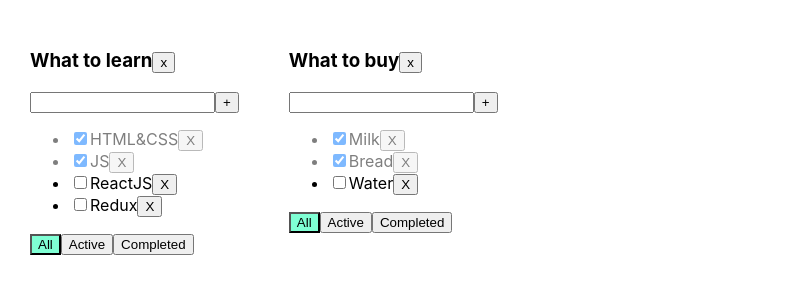
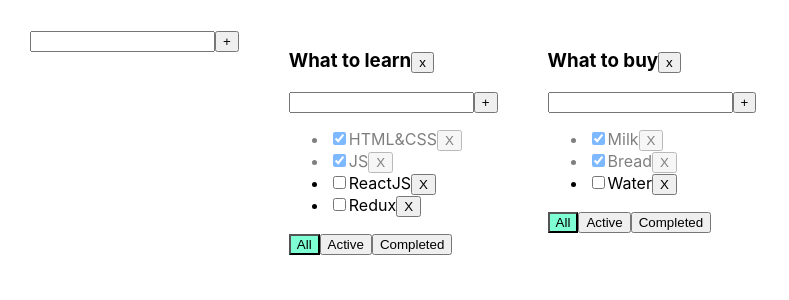
Before and after one commit to XAlexandrX/Todolist, a React (Create React App) app: page / in a window 1280 px wide. Shown: the top 300 px of the page, without its empty margins (0-789 px from the left). Built offline with nearby package versions, Linux system fonts and the light colour scheme.

Commit message:
add AddItemForm,addTodolist,modified App,Todolist.

```diff
--- /dev/null
+++ b/src/AddItemForm.tsx
@@ -0,0 +1,45 @@
+import {Button} from "./Button";
+import React, {ChangeEvent, KeyboardEvent, useState} from "react";
+
+type AddItemFormPropsType = {
+    addItem: (title: string) => void
+}
+
+export const AddItemForm = ({addItem}: AddItemFormPropsType) => {
+    const [itemTitle, setItemTitle] = useState("");
+    const [error, setError] = useState<string | null>(null);
+
+    const changeItemTitleHandler = (e: ChangeEvent<HTMLInputElement>) => {
+        setItemTitle(e.currentTarget.value)
+    }
+    const onKeyUpHandler = (e: KeyboardEvent<HTMLInputElement>) => {
+        setError(null);
+        if (e.key === 'Enter') {
+            addItemHandler()
+        }
+    }
+
+    const addItemHandler = () => {
+        if (itemTitle.trim() !== ""){
+            addItem(itemTitle.trim());
+            setItemTitle("")
+        } else {
+            setError("Field is required");
+        }
+
+    }
+
+    return (
+        <div>
+            <input value={itemTitle}
+                   onChange={changeItemTitleHandler}
+                   onKeyUp={onKeyUpHandler}
+                   className={error ? "error" : ""}
+            />
+
+            <Button onClick={addItemHandler} title="+"/>
+            {error && <div className="error-message">{error}</div>}
+        </div>
+    )
+
+}
--- a/src/App.tsx
+++ b/src/App.tsx
@@ -2,6 +2,7 @@ import React, {useState} from 'react';
 import './App.css';
 import {Todolist} from './Todolist';
 import {v1} from "uuid";
+import {AddItemForm} from "./AddItemForm";
 
 export type TaskType = {
     id: string
@@ -28,7 +29,8 @@ function App() {
     const todolistId_1 = v1()
     const todolistId_2 = v1()
 
-    const [todolists, setTodolists] = useState<Array<TodolistType>>([
+    const [todolists, setTodolists] = useState<Array<TodolistType>>(
+        [
         {id: todolistId_1, title: "What to learn", filter: "All"},
         {id: todolistId_2, title: "What to buy", filter: "All"},
     ])
@@ -47,7 +49,7 @@ function App() {
         ]
     })
 
-
+//Tasks
     const addTask = (title: string, todolistId: string) => {
         const newTask =
             {
@@ -72,11 +74,13 @@ function App() {
         setTasks(nextState)
     }
 
+
+
+ //Todolist
     const changeTodolistFilter = (filter: FilterValuesType, todolistId: string) => {
         const nextState: Array<TodolistType> = todolists.map(tl => tl.id === todolistId ? {...tl, filter} : tl)
         setTodolists(nextState)
     }
-
 
     const removeTodolist = (todolistId: string) => {
         setTodolists(todolists.filter(tl => tl.id !== todolistId))
@@ -86,6 +90,17 @@ function App() {
         // setTasks(copyTasks)
 
     };
+
+    const addTodolist = (title: string) => {
+        const todolistId = v1()
+        const newTodolist: TodolistType = {
+            id: todolistId,
+            title: title,
+            filter: "All"
+        }
+    setTodolists([...todolists, newTodolist])
+        setTasks({...tasks, [todolistId]: []})
+    }
 
 
     const todolistsComponents = todolists.map(tl => {
@@ -120,6 +135,7 @@ function App() {
 
     return (
         <div className="App">
+            <AddItemForm addItem={addTodolist} />
             {todolistsComponents}
         </div>
     );
--- a/src/Todolist.tsx
+++ b/src/Todolist.tsx
@@ -1,6 +1,7 @@
 import React, {ChangeEvent, KeyboardEvent, useState} from "react";
 import {FilterValuesType, TaskType} from "./App";
 import {Button} from "./Button";
+import {AddItemForm} from "./AddItemForm";
 
 
 
@@ -21,31 +22,26 @@ type TodolistPropsType = {
 export const Todolist = (props: TodolistPropsType) => {
     const {title, tasks, filter, todolistId, removeTask,addTask, changeTaskStatus, changeTodolistFilter, removeTodolist} = props;
 
-    const [newTaskTitle, setNewTaskTitle] = useState("");
-    const [error, setError] = useState<string | null>(null);
+    // const [newTaskTitle, setNewTaskTitle] = useState("");
+    // const [error, setError] = useState<string | null>(null);
 
-    const onNewTitleChangeHandler = (e: ChangeEvent<HTMLInputElement>) => {
-        setNewTaskTitle(e.currentTarget.value)
+    // const onNewTitleChangeHandler = (e: ChangeEvent<HTMLInputElement>) => {
+    //     setNewTaskTitle(e.currentTarget.value)
+    //}
+    // const onKeyUpHandler = (e: KeyboardEvent<HTMLInputElement>) => {
+    //     setError(null);
+    //     if (e.key === 'Enter') {
+    //         addTask(title, todolistId );
+    //         setNewTaskTitle("")
+    //     }
+    // }
+    const addTaskHandler = (taskTitle: string) => {
+            addTask(taskTitle, todolistId);
     }
-    const onKeyUpHandler = (e: KeyboardEvent<HTMLInputElement>) => {
-        setError(null);
-        if (e.key === 'Enter') {
-            addTask(title, todolistId );
-            setNewTaskTitle("")
-        }
-    }
-    const addTaskHandler = () => {
-        if (newTaskTitle.trim() !== ""){
-            addTask(newTaskTitle.trim(), todolistId);
-            setNewTaskTitle("");
-        } else {
-            setError("Field is required");
-        }
 
-    }
     const onAllClickHandler =() => changeTodolistFilter("All", todolistId)
     const onActiveClickHandler =() => changeTodolistFilter("Active", todolistId)
-    const onCompletedClickHandler =() => changeTodolistFilter("Completed", todolistId)
+    const onCompletedClickHandler =() => changeTodolistFilter("Completed",todolistId)
 
 
     return (
@@ -53,19 +49,10 @@ export const Todolist = (props: TodolistPropsType) => {
             <h3>
                 {title}
                 <Button title="x" onClick={()=> removeTodolist(todolistId)}/>
+            </h3>
 
-            </h3>
-            <div>
-                <input value={newTaskTitle}
-                       onChange={onNewTitleChangeHandler}
-                       onKeyUp={onKeyUpHandler}
-                       className= {error ? "error" : ""}
-                />
+            <AddItemForm addItem = {addTaskHandler}/>
 
-                <Button onClick={addTaskHandler} title="+"/>
-                {error && <div className="error-message">{error}</div>}
-
-            </div>
 
             {
                 <ul>
```
Also changed, not shown: 1 other file (tests, documents, lock files or other folders).
